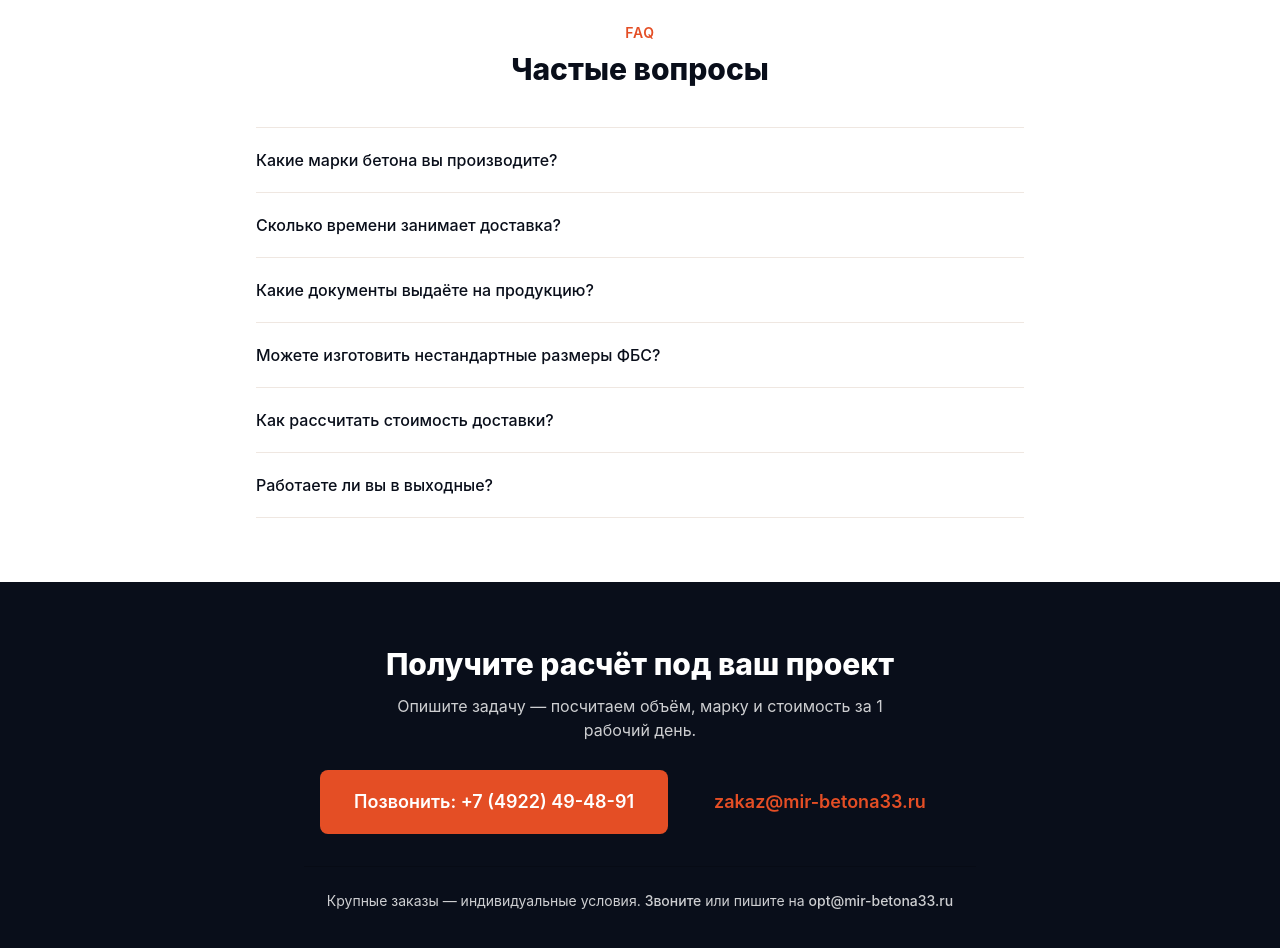
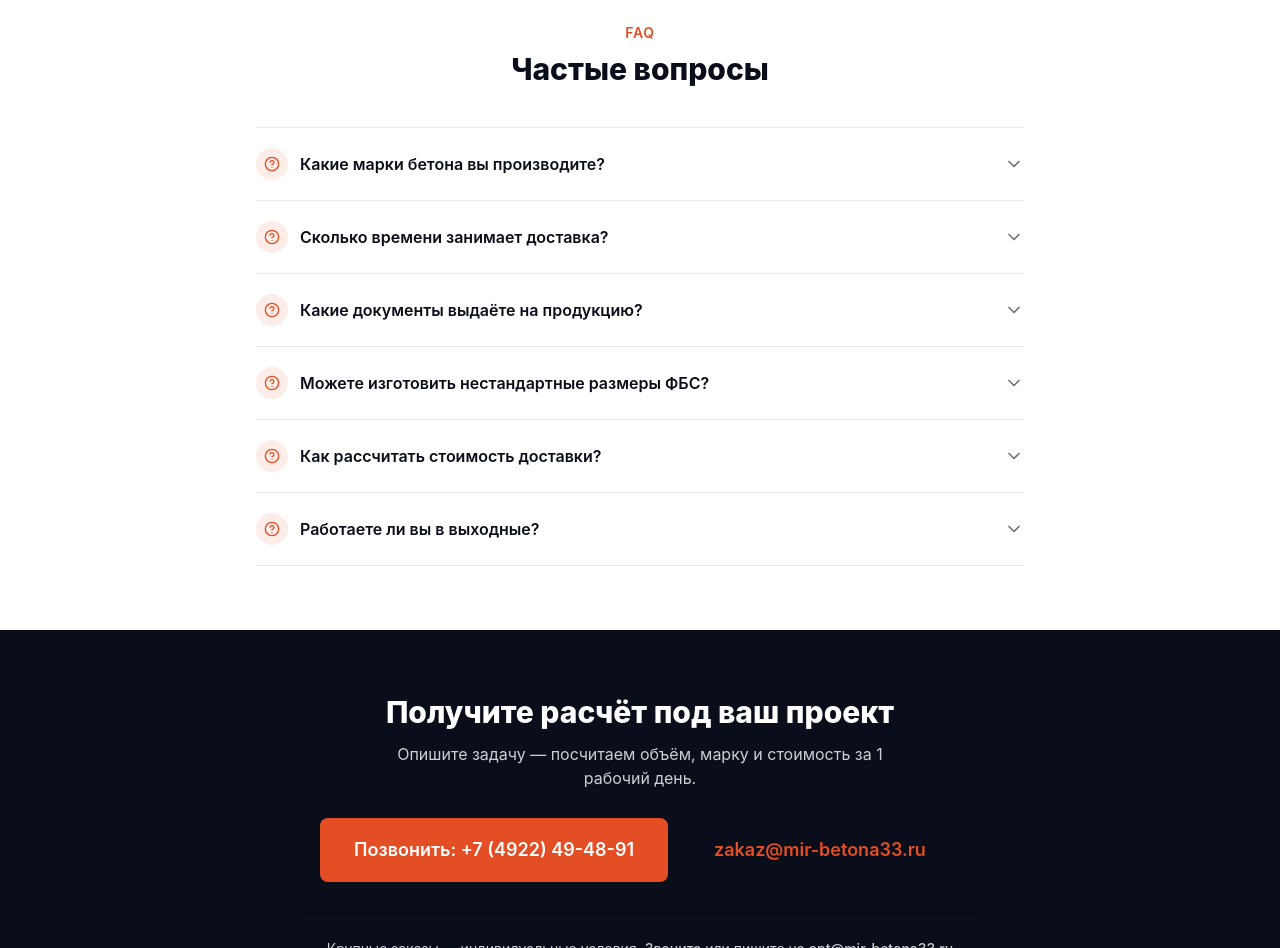
Before and after one commit to altairstudio-ru/zbi-mir-betona33-ru, an Astro site: page / in a window 1280 px wide. Shown: the part 5000-5948 px from the top of the page. Built offline with nearby package versions, Linux system fonts and the light colour scheme; Astro itself is replaced by a stand-in of ours.

Commit message:
faq: add question icon and rotating chevron to accordion

```diff
--- a/src/pages/index.astro
+++ b/src/pages/index.astro
@@ -270,9 +270,15 @@ const MAPS: Array<[string, string]> = [
       </div>
       <div class="border-t border-border">
         {faqItems.map(q => (
-          <details class="border-b border-border py-5">
-            <summary class="font-medium text-foreground cursor-pointer list-none flex justify-between items-center text-base">{q.question}</summary>
-            <p class="mt-3 text-muted-foreground text-sm">{q.answer}</p>
+          <details class="group border-b border-border py-5">
+            <summary class="font-semibold text-foreground [&::-webkit-details-marker]:hidden cursor-pointer list-none flex items-center gap-3 text-base">
+              <span class="flex-none w-8 h-8 rounded-full bg-primary/10 text-primary flex items-center justify-center">
+                <svg class="w-4 h-4" viewBox="0 0 24 24" fill="none" stroke="currentColor" stroke-width="2" stroke-linecap="round" stroke-linejoin="round"><circle cx="12" cy="12" r="10"/><path d="M9.09 9a3 3 0 0 1 5.83 1c0 2-3 3-3 3"/><path d="M12 17h.01"/></svg>
+              </span>
+              <span class="flex-1">{q.question}</span>
+              <svg class="flex-none w-5 h-5 text-muted-foreground transition-transform duration-200 group-open:rotate-180" viewBox="0 0 24 24" fill="none" stroke="currentColor" stroke-width="2" stroke-linecap="round" stroke-linejoin="round"><path d="m6 9 6 6 6-6"/></svg>
+            </summary>
+            <p class="mt-3 text-muted-foreground text-sm pl-11">{q.answer}</p>
           </details>
         ))}
       </div>
```
